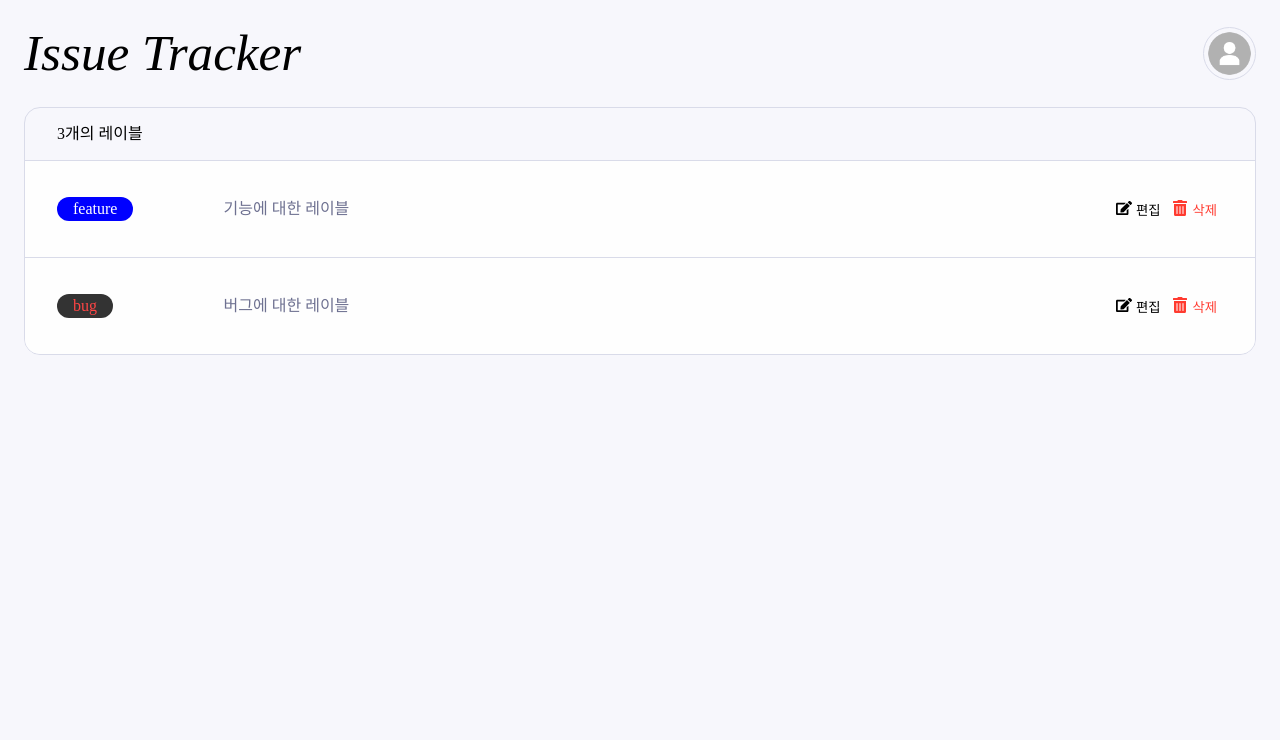
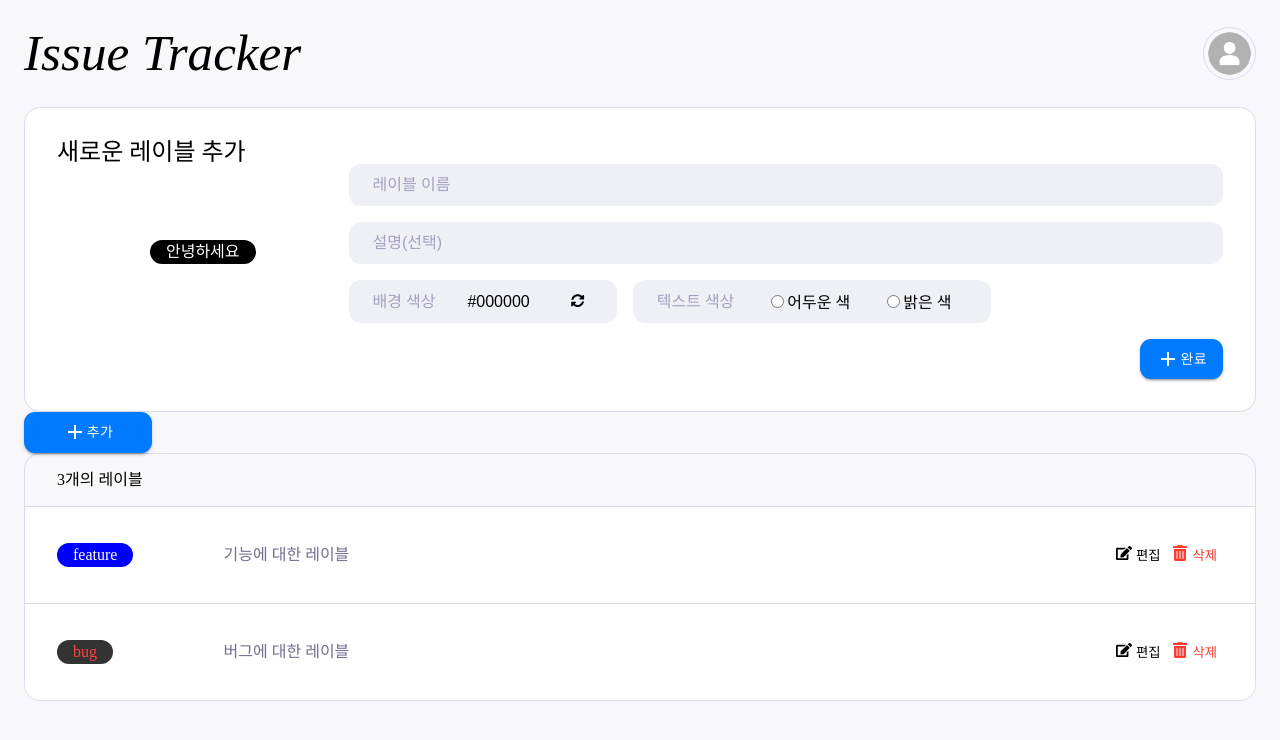
Before and after one commit to codesquad-members-2021/issue-tracker, a React (Create React App) app in the folder FE/: page /labels in a window 1280 px wide. Shown: the top 740 px of the page. Built offline with nearby package versions, Linux system fonts and the light colour scheme.

Commit message:
[#33] feat: :sparkles: OAuth 로그인 구현 - 1

```diff
--- a/FE/package.json
+++ b/FE/package.json
@@ -13,6 +13,8 @@
     "@types/node": "^12.20.14",
     "@types/react": "^17.0.9",
     "@types/react-dom": "^17.0.6",
+    "jwt-decode": "^3.1.2",
+    "qs": "^6.10.1",
     "react": "^17.0.2",
     "react-dom": "^17.0.2",
     "react-icons": "^4.2.0",
@@ -47,6 +49,7 @@
     ]
   },
   "devDependencies": {
+    "@types/qs": "^6.9.6",
     "@types/react-router-dom": "^5.1.7",
     "@types/styled-components": "^5.1.9"
   }
--- a/FE/src/App.tsx
+++ b/FE/src/App.tsx
@@ -6,7 +6,7 @@ import GlobalStyle from './util/styles/GlobalStyle';
 import theme from './util/styles/theme';
 
 import Header from './components/Header';
-import { RegisterPage, LoginPage, IssuePage, IssueWritePage, LabelListPage } from './pages';
+import { RegisterPage, LoginPage, IssuePage, IssueWritePage, LabelListPage, LoginCallBackPage } from './pages';
 
 const App = () => {
   return (
@@ -18,6 +18,7 @@ const App = () => {
           <Switch>
             <Route path={'/'} exact component={LoginPage} />
             <Route path={'/register'} exact component={RegisterPage} />
+            <Route path={'/oauth-callback'} exact component={LoginCallBackPage} />
             <>
               <Header />
               <Switch>
--- /dev/null
+++ b/FE/src/components/LabelList/LabelEdit.tsx
@@ -0,0 +1,170 @@
+import styled from 'styled-components';
+import { FaSyncAlt } from 'react-icons/fa';
+import PrimaryButton from '../../components/Common/PrimaryButton';
+import AddIcon from '@material-ui/icons/Add';
+import { useState } from 'react';
+
+interface IlabelTitle {
+  color: string;
+  bg_color: string;
+}
+
+interface IinputContainer {
+  fit: boolean;
+}
+
+export const LabelEdit = ({
+  title = '',
+  description = '',
+  color = '#fff',
+  bg_color = '#000000',
+  headerText = ''
+}) => {
+  const [editState, setEditState] = useState({
+    title,
+    description,
+    color,
+    bg_color,
+  });
+
+  const handleBgColor = (e: React.FormEvent<HTMLInputElement>) => {
+    const target = e.target as HTMLInputElement;
+    console.log(target.value);
+    setEditState({
+      ...editState,
+      bg_color: target.value
+    });
+  }
+  return (
+    <StyleLabelEdit>
+      <StyleEditHead>
+        {headerText}
+      </StyleEditHead>
+      <StyleEditBody>
+        <StyleLabelTitle color={editState.color} bg_color={editState.bg_color}>{title} 안녕하세요</StyleLabelTitle>
+        <StyleLabelInputs>
+          <StyleLabelInput fit={false}>
+            <div>
+              <input type="text" placeholder='레이블 이름' value={editState.title}/>
+            </div>
+          </StyleLabelInput>
+          <StyleLabelInput fit={false}>
+            <div>
+              <input type="text" placeholder='설명(선택)' value={editState.description}/>
+            </div>
+          </StyleLabelInput>
+          <StyleLabelInput fit={true}>
+            <div>
+              <span>배경 색상</span>
+              <input type="text" value={editState.bg_color} onChange={(e) => handleBgColor(e)}/>
+              <button><FaSyncAlt/></button>
+            </div>
+            <div>
+              <span>텍스트 색상</span>
+              <label>
+                <input type="radio" name="color" value='#000'/>
+                어두운 색
+              </label>
+              <label>
+                <input type="radio" name="color" value='#fff'/>
+                밝은 색
+              </label>
+            </div>
+          </StyleLabelInput>
+        </StyleLabelInputs>
+      </StyleEditBody>
+      <StyleEditButtonWrap>
+        <AddButtonLayout btnStyle="small">
+          <AddIcon />
+          완료
+        </AddButtonLayout>
+      </StyleEditButtonWrap>
+    </StyleLabelEdit>
+  )
+}
+
+const StyleLabelEdit = styled.li`
+  padding: 2rem;
+  border: 1px solid #D9DBE9;
+  border-radius: 1rem;
+  background-color: #fff;
+  position: relative;
+`;
+
+const StyleEditHead = styled.div`
+  font-size: 1.5rem;
+`;
+
+const StyleEditBody = styled.div`
+  display: grid;
+  align-items: center;
+  grid-template-columns: 1fr 3fr;
+  & > *:first-child {
+    justify-self: center;
+  }
+`;
+
+const StyleLabelTitle = styled.div<IlabelTitle>`
+  padding: 0.25rem 1rem;
+  border-radius: 1.875rem;
+  color: ${(props) => props.color};
+  background-color: ${(props) => props.bg_color};
+  width: fit-content;
+`;
+
+const StyleLabelInputs = styled.ul`
+  input {
+    width: 100%;
+    border: none;
+    font-size: 1rem;
+    background-color: transparent;
+    padding: 0.75rem 1.5rem;
+    &::placeholder {
+      color: #A0A3BD;
+    }
+  }
+  `;
+
+  const StyleLabelInput = styled.li<IinputContainer>`
+  display: ${({ fit }) => fit ? 'flex' : 'block'};
+  column-gap: 1rem;
+  & > div {
+    border-radius: 0.75rem;
+    background-color: #EFF0F6;
+    display: inline-block;
+    width: ${({ fit }) => fit ? 'fit-content' : '100%'};
+    margin-bottom: 1rem;
+    ${({ fit }) => fit ? `
+      display: flex;
+      align-items: center;
+      input {
+        width: auto;
+        max-width: 7rem;
+        padding: 0 1rem;
+      }
+      padding: 0.75rem 1.5rem;
+      label {
+        margin: 0 1rem;
+      }
+    ` : ''}
+    span {
+      color: #A0A3BD;
+      margin-right: 1rem;
+    }
+    button {
+      border: 0;
+      background-color: transparent;
+      padding: 0 0.5rem;
+      cursor: pointer;
+    }
+  }
+`;
+
+const StyleEditButtonWrap = styled.div`
+  display: flex;
+  flex-direction: row-reverse;
+`
+
+const AddButtonLayout = styled(PrimaryButton)`
+  height: 2.5rem;
+`;
--- a/FE/src/pages/LabelListPage.tsx
+++ b/FE/src/pages/LabelListPage.tsx
@@ -1,5 +1,9 @@
 import styled from 'styled-components';
 import { FaEdit, FaTrashAlt } from 'react-icons/fa';
+import PrimaryButton from '../components/Common/PrimaryButton';
+import AddIcon from '@material-ui/icons/Add';
+import { useState } from 'react';
+import { LabelEdit } from '../components/LabelList/LabelEdit';
 
 interface IlabelTitle {
   color: string;
@@ -26,6 +30,8 @@ const LabelListPage = () => {
     ]
   };
 
+  const [toggleEdit, setToggleEdit] = useState(true);
+
 
   const labels = data.label.map(label =>
     <StyleLabelItem>
@@ -38,12 +44,39 @@ const LabelListPage = () => {
     </StyleLabelItem>
   );
   return (
-    <StyleLabelList>
-      <li>3개의 레이블</li>
-      {labels}
-    </StyleLabelList>
+    <>
+      {
+        toggleEdit &&
+        <ul>
+          <LabelEdit headerText='새로운 레이블 추가' />
+        </ul>
+      }
+      <div>
+        {/* 레이블 / 마일스톤 버튼 넣을 공간 */}
+        <AddButtonLayout btnStyle="small">
+          <AddIcon />
+          추가
+        </AddButtonLayout>
+      </div>
+      <StyleLabelList>
+        <li>3개의 레이블</li>
+        {labels}
+      </StyleLabelList>
+    </>
   )
 }
+
+const AddButtonLayout = styled(PrimaryButton)`
+  height: 100%;
+  a {
+    display: flex;
+    color: #fff;
+    text-decoration: none;
+  }
+  padding: 0.5rem;
+  width: 8rem;
+  justify-content: center;
+`;
 
 const StyleLabelList = styled.ul`
   border-radius: 1rem;
--- /dev/null
+++ b/FE/src/pages/LoginCallBackPage.tsx
@@ -0,0 +1,92 @@
+import styled, { keyframes } from 'styled-components';
+import qs from 'qs';
+import jwt_decode from 'jwt-decode';
+import { RouteComponentProps } from 'react-router-dom';
+
+interface decodedInterface {
+  exp?: number;
+  github?: string;
+  id?: number;
+  isAdmin?: boolean;
+  isHost?: boolean;
+  iss?: string;
+}
+
+const LoginCallBackPage = ({ history }: RouteComponentProps) => {
+  const query = qs.parse(window.location.search, { ignoreQueryPrefix: true });
+  const code:string = query.code as string;
+
+  // const headers = new Headers();
+  // headers.set('User-Agent', 'IssueTrackerFE');
+
+  const getLoginToken = async () => {
+    const data = await fetch(
+      `http://ec2-52-79-56-138.ap-northeast-2.compute.amazonaws.com/api/user/login`,  {
+        method: 'POST',
+        headers: {
+          'Content-Type': 'application/json'
+        },
+        body: JSON.stringify({ code })
+      }
+    );
+    console.log(data);
+
+    const json = await data.json();
+    console.log(json);
+    // // const decoded: decodedInterface = jwt_decode(json.jwt);
+    // const decoded: any = jwt_decode(json.jwt);
+    // console.log(decoded);
+    // localStorage.setItem('token', json.jwt);
+    // if (decoded?.id && decoded?.github) {
+    //   localStorage.setItem('id', decoded.id.toString());
+    //   localStorage.setItem('name', decoded.github.toString());
+    // }
+    // const nextURL = localStorage.getItem('prev') || '/';
+    // localStorage.removeItem('prev');
+    // history.push(nextURL);
+  };
+  getLoginToken();
+
+  return (
+    <StyledLogin>
+      <div>
+        <StyledSpinner></StyledSpinner>
+        <p>로그인 중 입니다!! ✨</p>
+      </div>
+    </StyledLogin>
+  );
+};
+
+const spin = keyframes`
+  0% {
+    transform: rotate(0);
+  }
+  100% {
+    transform: rotate(360deg);
+  }
+`;
+
+const StyledLogin = styled.div`
+  width: 100vw;
+  height: 100vh;
+  display: flex;
+  position: fixed;
+  left: 0;
+  justify-content: center;
+  align-items: center;
+  font-weight: 600;
+  color: #555;
+`;
+
+const StyledSpinner = styled.div`
+  border: 0.75rem solid #ddd;
+  border-top-color: #333;
+  border-radius: 50%;
+  margin: auto;
+  margin-bottom: 2rem;
+  width: 5rem;
+  height: 5rem;
+  animation: ${spin} 1s linear infinite;
+`;
+
+export default LoginCallBackPage;
--- a/FE/src/pages/LoginPage.tsx
+++ b/FE/src/pages/LoginPage.tsx
@@ -13,11 +13,12 @@ const LoginPage = () => {
     or,
     register
   } = TextLogin;
+  const GITHUB_URL = `https://github.com/login/oauth/authorize?client_id=04c310007c2531045237&redirect_uri=http://localhost:3000/oauth-callback`;
   return (
     <LoginLayout>
       <LoginContentLayout>
         <LoginLogoLayout>{TextHeader.logo}</LoginLogoLayout>
-        <GitHubButtonLayout btnStyle="medium">{github}</GitHubButtonLayout>
+        <GitHubButtonLayout btnStyle="medium"><a href={GITHUB_URL}>{github}</a></GitHubButtonLayout>
         <SeparatorLayout>{or}</SeparatorLayout>
         <InputLayout type="text" placeholder={placeHolder.id} />
         <InputLayout type="password" placeholder={placeHolder.password} />
@@ -63,6 +64,10 @@ const GitHubButtonLayout = styled(PrimaryButton)`
   &:hover {
     background-color: ${({ theme }) => theme.colors.grayScale.title};
   }
+  a {
+    text-decoration: none;
+    color: #fff;
+  }
   border-radius: 0.75rem;
 `;
 
--- a/FE/src/pages/index.tsx
+++ b/FE/src/pages/index.tsx
@@ -3,5 +3,6 @@ import RegisterPage from './RegisterPage';
 import IssuePage from './IssuePage';
 import IssueWritePage from './IssueWritePage';
 import LabelListPage from './LabelListPage';
+import LoginCallBackPage from './LoginCallBackPage';
 
-export { LoginPage, RegisterPage, IssuePage, IssueWritePage, LabelListPage };
+export { LoginPage, RegisterPage, IssuePage, IssueWritePage, LabelListPage, LoginCallBackPage };
```
